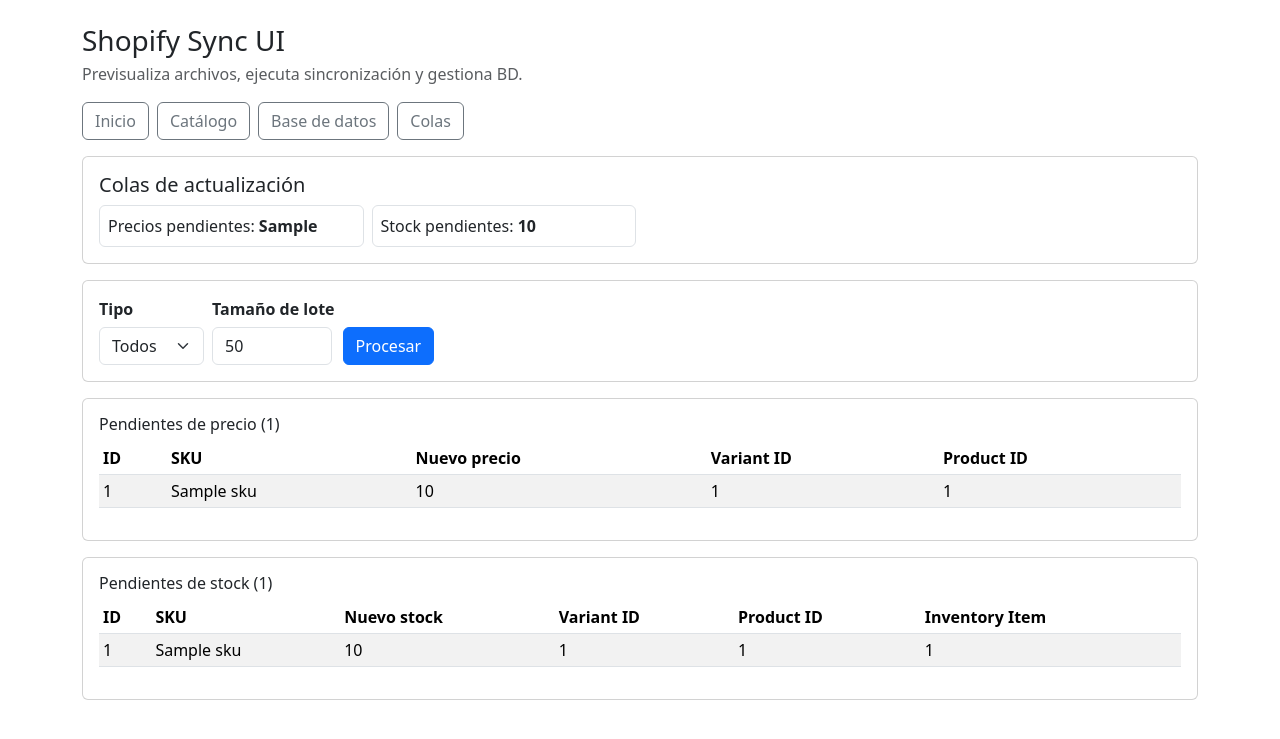
After one commit to josepita/shopify-mod-v2, a FastAPI app: template web/templates/queues.html in a window 1280 px wide. The commit adds this page. Shown: the top 739 px of the page. Run offline with FastAPI, Linux system fonts and the light colour scheme; the template is opened without the code that fills it: most values are stand-ins (such as "Sample title", 1, 10 or a date in 2020); parts of the project's set-up code (start-up, migrations or seed data) failed here and were passed over.

Commit message:
feat(web): sección Colas con procesamiento de precios (GraphQL) y stock (REST)\n\n- Página /queues con contadores y listados de pendientes\n- Acción para procesar colas en background con logs en Jobs\n- DB helper para acceder a colas

```diff
--- a/web/app.py
+++ b/web/app.py
@@ -23,6 +23,9 @@ import importlib
 from fastapi import Query
 from fastapi.responses import StreamingResponse
 import csv
+from db import queue_manager as qm
+from services.shopify_graphql import ShopifyGraphQL
+import logging
 
 
 BASE_DIR = Path(__file__).resolve().parent.parent
@@ -635,3 +638,98 @@ def export_database():
         )
     except Exception as e:
         return JSONResponse({"error": str(e)}, status_code=500)
+
+
+# =====================
+# Sección de COLAS
+# =====================
+
+@app.get("/queues", response_class=HTMLResponse)
+def queues_page(request: Request, limit: int = 50):
+    counts = qm.get_queue_counts()
+    pending_prices = qm.list_pending_prices(limit=limit)
+    pending_stock = qm.list_pending_stock(limit=limit)
+    return templates.TemplateResponse(
+        "queues.html",
+        {
+            "request": request,
+            "counts": counts,
+            "pending_prices": pending_prices,
+            "pending_stock": pending_stock,
+            "limit": limit,
+        },
+    )
+
+
+def _process_price_queues(job: Job, batch_limit: int = 50, margin: float = 2.2):
+    job.append_log("Iniciando procesamiento de cola de precios...\n")
+    gql = ShopifyGraphQL()
+    processed = 0
+    items = qm.list_pending_prices(limit=batch_limit)
+    for it in items:
+        try:
+            ok = gql.bulk_update_variant_price(str(it["shopify_product_id"]), str(it["shopify_variant_id"]), float(it["new_price"]), margin=margin)
+            qm.mark_queue_status("price_updates_queue", it["id"], "completed" if ok else "error")
+            processed += 1
+            job.append_log(f"Precio SKU {it['sku']}: {'OK' if ok else 'ERROR'}\n")
+        except Exception as e:
+            qm.mark_queue_status("price_updates_queue", it["id"], "error")
+            job.append_log(f"Error precio SKU {it['sku']}: {e}\n")
+    job.append_log(f"Procesados precios: {processed}\n")
+
+
+def _process_stock_queues(job: Job, batch_limit: int = 50):
+    job.append_log("Iniciando procesamiento de cola de stock...\n")
+    # Reusar setup REST para niveles de inventario
+    try:
+        main_mod = importlib.import_module("main")
+        if not main_mod.setup_shopify_api():
+            raise RuntimeError("No se pudo establecer conexión con Shopify")
+        location_id = main_mod.get_location_id()
+    except Exception as e:
+        job.append_log(f"Error configurando API Shopify: {e}\n")
+        return
+
+    import shopify  # type: ignore
+    processed = 0
+    items = qm.list_pending_stock(limit=batch_limit)
+    for it in items:
+        try:
+            inv_item_id = it["inventory_item_id"]
+            # Si faltara, intentar resolver por SKU vía GraphQL
+            if not inv_item_id:
+                gql = ShopifyGraphQL()
+                info = gql.get_variant_info_by_sku(it["sku"])
+                inv_item_id = info.get("inventory_item_id") if info else None
+            if not inv_item_id:
+                raise RuntimeError("No se pudo determinar inventory_item_id")
+            shopify.InventoryLevel.set(location_id=location_id, inventory_item_id=inv_item_id, available=int(it["new_stock"]))
+            qm.mark_queue_status("stock_updates_queue", it["id"], "completed")
+            processed += 1
+            job.append_log(f"Stock SKU {it['sku']}: OK\n")
+        except Exception as e:
+            qm.mark_queue_status("stock_updates_queue", it["id"], "error")
+            job.append_log(f"Error stock SKU {it['sku']}: {e}\n")
+    job.append_log(f"Procesados stock: {processed}\n")
+
+
+def _run_queue_job(job: Job, process_type: str = "all", batch_limit: int = 50):
+    job.status = "running"
+    try:
+        if process_type in ("all", "prices"):
+            _process_price_queues(job, batch_limit=batch_limit)
+        if process_type in ("all", "stock"):
+            _process_stock_queues(job, batch_limit=batch_limit)
+        job.status = "done"
+    except Exception as e:
+        logging.exception("Error en procesamiento de colas")
+        job.status = "error"
+        job.error_message = str(e)
+
+
+@app.post("/queues/process")
+def queues_process(request: Request, type: str = Form("all"), batch: int = Form(50)):
+    job = job_manager.create(filename=f"queues-{type}")
+    thread = threading.Thread(target=_run_queue_job, args=(job, type, batch), daemon=True)
+    thread.start()
+    return RedirectResponse(url=f"/jobs/{job.id}", status_code=303)
--- a/web/templates/base.html
+++ b/web/templates/base.html
@@ -26,6 +26,7 @@
           <a class="btn btn-outline-secondary" href="/">Inicio</a>
           <a class="btn btn-outline-secondary" href="/catalog">Catálogo</a>
           <a class="btn btn-outline-secondary" href="/db">Base de datos</a>
+          <a class="btn btn-outline-secondary" href="/queues">Colas</a>
         </nav>
       </header>
       {% block content %}{% endblock %}
--- /dev/null
+++ b/web/templates/queues.html
@@ -0,0 +1,73 @@
+{% extends "base.html" %}
+{% block content %}
+<div class="card p-3 mb-3">
+  <h3 class="h5">Colas de actualización</h3>
+  <div class="row row-cols-2 row-cols-md-4 g-2">
+    <div class="col"><div class="p-2 border rounded">Precios pendientes: <strong>{{ counts.prices_pending }}</strong></div></div>
+    <div class="col"><div class="p-2 border rounded">Stock pendientes: <strong>{{ counts.stock_pending }}</strong></div></div>
+  </div>
+</div>
+
+<div class="card p-3 mb-3">
+  <form action="/queues/process" method="post" class="d-flex gap-2 align-items-end">
+    <div>
+      <label for="type">Tipo</label>
+      <select class="form-select" id="type" name="type">
+        <option value="all">Todos</option>
+        <option value="prices">Precios</option>
+        <option value="stock">Stock</option>
+      </select>
+    </div>
+    <div>
+      <label for="batch">Tamaño de lote</label>
+      <input class="form-control" type="number" id="batch" name="batch" value="50" min="1" max="1000">
+    </div>
+    <button class="btn btn-primary" type="submit">Procesar</button>
+  </form>
+</div>
+
+<div class="card p-3 mb-3">
+  <h4 class="h6">Pendientes de precio ({{ pending_prices|length }})</h4>
+  <table class="table table-sm table-striped align-middle">
+    <thead>
+      <tr>
+        <th>ID</th><th>SKU</th><th>Nuevo precio</th><th>Variant ID</th><th>Product ID</th>
+      </tr>
+    </thead>
+    <tbody>
+      {% for r in pending_prices %}
+      <tr>
+        <td>{{ r.id }}</td>
+        <td>{{ r.sku }}</td>
+        <td>{{ r.new_price }}</td>
+        <td>{{ r.shopify_variant_id }}</td>
+        <td>{{ r.shopify_product_id }}</td>
+      </tr>
+      {% endfor %}
+    </tbody>
+  </table>
+</div>
+
+<div class="card p-3 mb-3">
+  <h4 class="h6">Pendientes de stock ({{ pending_stock|length }})</h4>
+  <table class="table table-sm table-striped align-middle">
+    <thead>
+      <tr>
+        <th>ID</th><th>SKU</th><th>Nuevo stock</th><th>Variant ID</th><th>Product ID</th><th>Inventory Item</th>
+      </tr>
+    </thead>
+    <tbody>
+      {% for r in pending_stock %}
+      <tr>
+        <td>{{ r.id }}</td>
+        <td>{{ r.sku }}</td>
+        <td>{{ r.new_stock }}</td>
+        <td>{{ r.shopify_variant_id }}</td>
+        <td>{{ r.shopify_product_id }}</td>
+        <td>{{ r.inventory_item_id }}</td>
+      </tr>
+      {% endfor %}
+    </tbody>
+  </table>
+</div>
+{% endblock %}
```
Also changed, not shown: db/queue_manager.py (added, +101 -0 lines).
